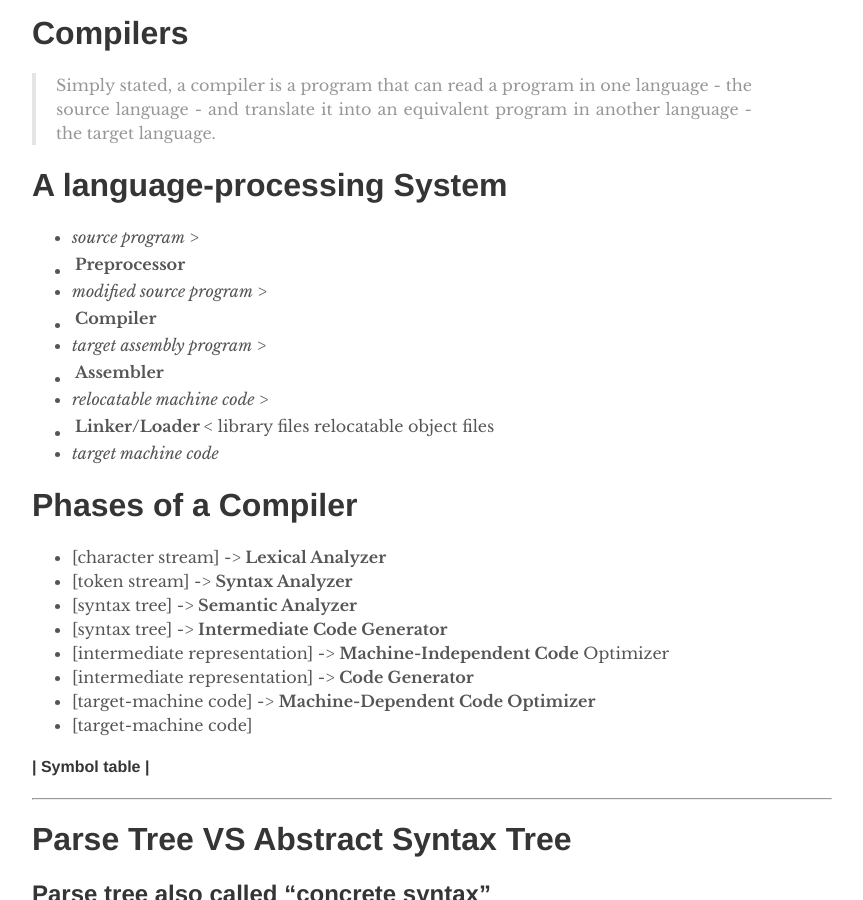
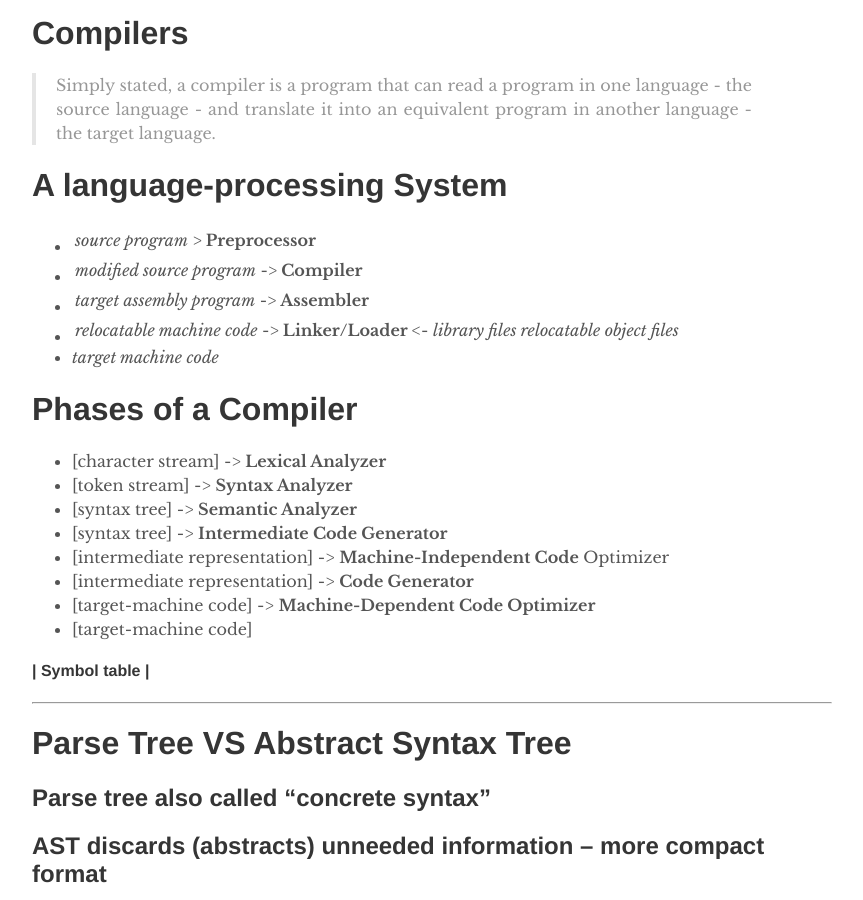
Before and after one commit to trilliwon/ABL, a Jekyll site: the page built from _posts/2017-12-15-compiler.md, in a window 1280 px wide and 900 px high, scrolled down 302 px. Shown: the whole window, without its empty margins (208-1071 px from the left). Built offline with Jekyll 4.4.1, drawn with Linux system fonts in a browser that asks for light colours; nearby versions of some CDN libraries.

Commit message:
Mon Jan 22 23:06:45 KST 2018

```diff
--- a/_posts/2017-12-15-compiler.md
+++ b/_posts/2017-12-15-compiler.md
@@ -10,14 +10,10 @@ tag: [Compiler]
 > Simply stated, a compiler is a program that can read a program in one language - the source language - and translate it into an equivalent program in another language - the target language.
 
 # A language-processing System
-  - _source program_ >
-  - | **Preprocessor** |
-  - _modified source program_ >
-  - | **Compiler** |
-  - _target assembly program_ >
-  - | **Assembler** |
-  - _relocatable machine code_ >
-  - | **Linker/Loader** | < library files relocatable object files
+  - _source program_ > | **Preprocessor** |
+  - _modified source program_ -> | **Compiler** |
+  - _target assembly program_ -> | **Assembler** |
+  - _relocatable machine code_ -> | **Linker/Loader** | <- _library files relocatable object files_
   - _target machine code_
 
 # Phases of a Compiler
```
